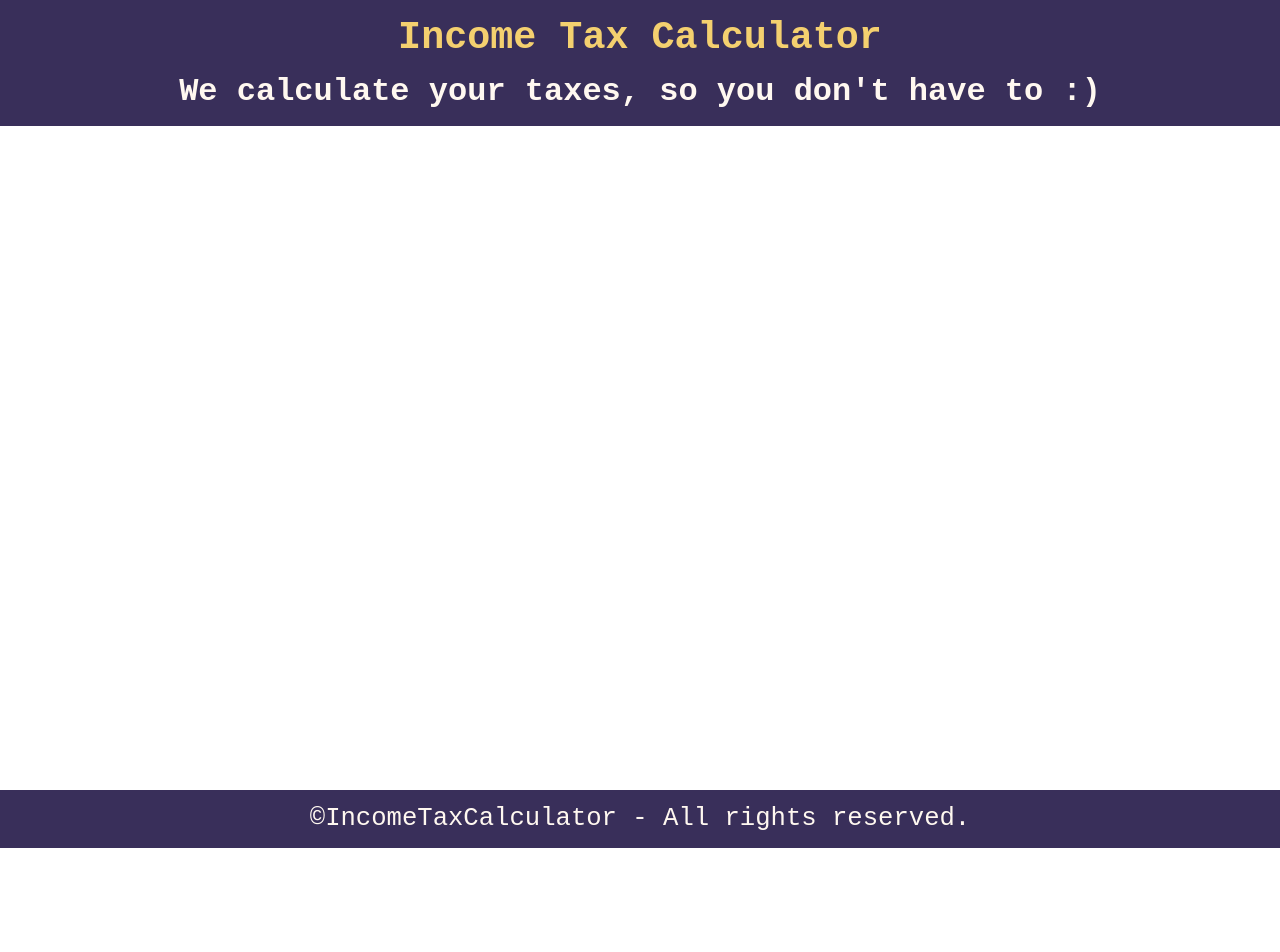
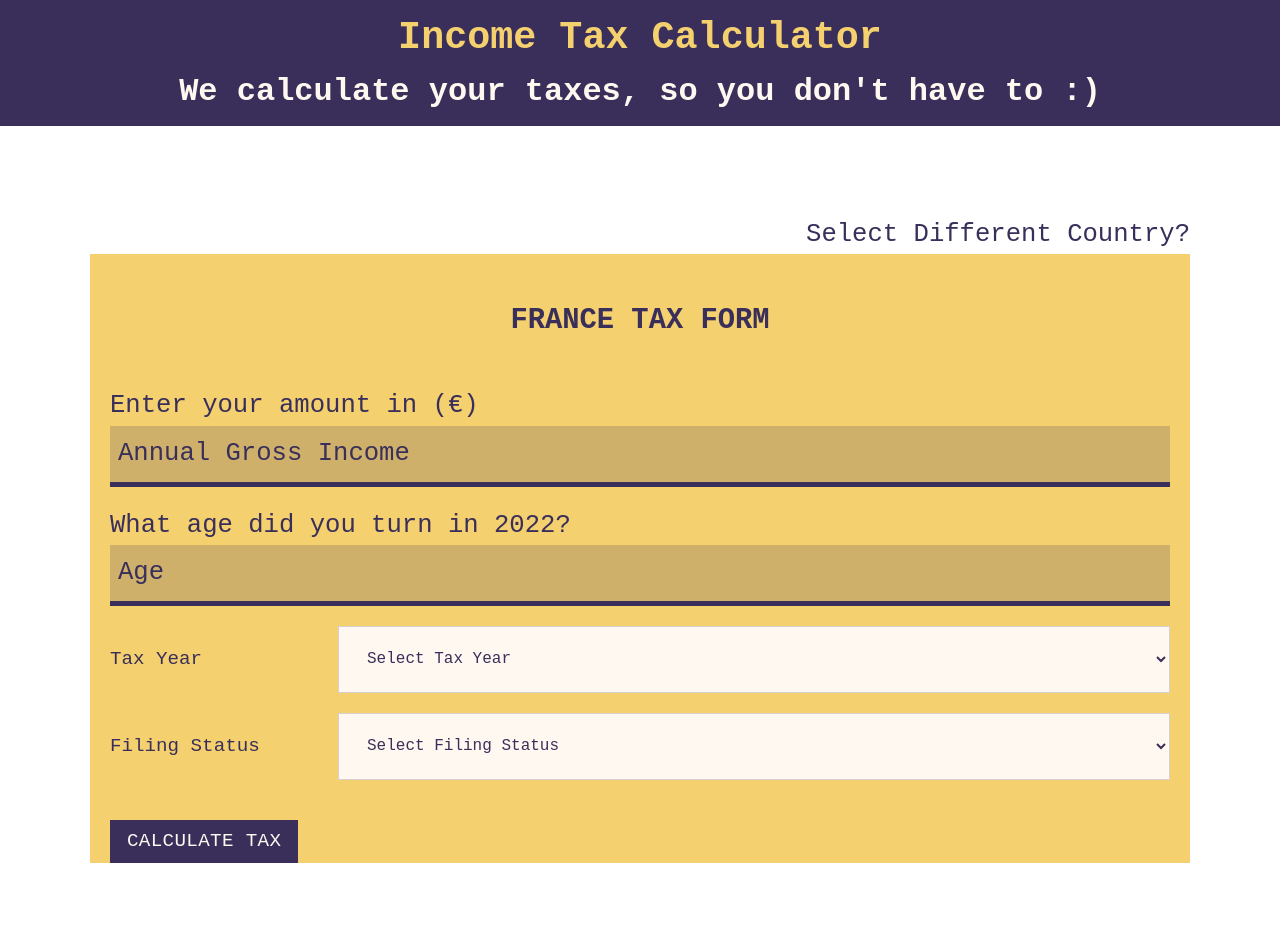
Before and after one commit to SadaqatDahani786/taxgoglobal, a React (Create React App) app: page /tax-calculator/france in a window 1280 px wide. Before the commit this address led to /404. Shown: the top 952 px of the page. Before the commit the page ends 848 px from the top, so only its background shows below. Built offline with nearby package versions, Linux system fonts and the light colour scheme.

Commit message:
now support countries France and Hong Kong for tax calculation

```diff
--- a/src/API/api.js
+++ b/src/API/api.js
@@ -5,8 +5,15 @@ const API_ENDPOINT = "http://localhost:5000/api/v1";
  ** CALCULATE TAX
  ** ====================================
  */
-export function calculateTax(country, income, taxYear, filingStatus, age) {
+export function calculateTax(
+  country,
+  income,
+  taxYear,
+  filingStatus,
+  noOfChilds,
+  age
+) {
   return {
-    url: `${API_ENDPOINT}/calculate-tax/${country}?income=${income}&tax-year=${taxYear}&filing-status=${filingStatus}&age=${age}`,
+    url: `${API_ENDPOINT}/calculate-tax/${country}?income=${income}&tax-year=${taxYear}&filing-status=${filingStatus}&number-of-childs=${noOfChilds}&age=${age}`,
   };
 }
--- a/src/Helpers/utils.js
+++ b/src/Helpers/utils.js
@@ -6,14 +6,41 @@ import flagNigeria from "../Assets/Images/flag-nigeria.jpg";
 import flagKenya from "../Assets/Images/flag-kenya.jpg";
 import flagSouthAfrica from "../Assets/Images/flag-south-africa.jpg";
 import flagSerbia from "../Assets/Images/flag-serbia.jpg";
+import flagFrance from "../Assets/Images/flag-france.jpg";
+import flagHongKong from "../Assets/Images/flag-hong-kong.jpg";
 
 export function getCountriesList() {
   const countries = [
+    {
+      country: "France",
+      path: "france",
+      flag: flagFrance,
+      years: ["2020/21"],
+      marrital_status: ["Single", "Married"],
+      currency: {
+        name: "EUR",
+        type: "euro",
+        symbol: "€",
+      },
+    },
+    {
+      country: "Hong Kong",
+      path: "hong-kong",
+      flag: flagHongKong,
+      years: ["2022/23"],
+      marrital_status: ["Single", "Married", "One Parent Family"],
+      currency: {
+        name: "HKD",
+        type: "dollar",
+        symbol: "HK$",
+      },
+    },
     {
       country: "Ireland",
       path: "ireland",
       flag: flagIreland,
       years: ["2022/23", "2021/22", "2020/21", "2019/20", "2018/19"],
+      marrital_status: ["Single", "Married - One Income", "One Parent Family"],
       currency: {
         name: "EUR",
         type: "euro",
--- a/src/Pages/TaxCalculator/index.js
+++ b/src/Pages/TaxCalculator/index.js
@@ -78,6 +78,7 @@ const TaxCalculator = () => {
   const [taxResults, setTaxResults] = useState([]);
   const [selectedTaxYear, setSelectedTaxYear] = useState("");
   const [selectedFilingStatus, setSelectedFilingStatus] = useState("");
+  const [selectedNoOfChilds, setSelectedNoOfChilds] = useState("");
   const [showAlertError, setShowAlertError] = useState(false);
   const [errorMessage, setErrorMessage] = useState("");
   const [countries] = useState(getCountriesList());
@@ -98,6 +99,7 @@ const TaxCalculator = () => {
   const refAge = useRef(null);
   const refTaxYear = useRef(null);
   const refFilingStatus = useRef(null);
+  const refNoOfChilds = useRef(null);
   const refResults = useRef(null);
 
   //Form Input
@@ -149,6 +151,7 @@ const TaxCalculator = () => {
       grossIncome.value,
       selectedTaxYear,
       selectedFilingStatus,
+      selectedNoOfChilds,
       age.value
     )
   );
@@ -170,9 +173,18 @@ const TaxCalculator = () => {
       return refTaxYear.current.focus();
     else if (
       (!selectedFilingStatus || selectedFilingStatus === "") &&
-      country.country === "Ireland"
+      (country.country === "Ireland" ||
+        country.country === "France" ||
+        country.country === "Hong Kong")
     )
       return refFilingStatus.current.focus();
+    else if (
+      (!selectedNoOfChilds || selectedNoOfChilds === "") &&
+      (country.country === "France" || country.country === "Hong Kong") &&
+      (selectedFilingStatus === "Married" ||
+        selectedFilingStatus === "One Parent Family")
+    )
+      return refNoOfChilds.current.focus();
 
     //All Ok
     fetchCalcTax(
@@ -363,7 +375,66 @@ const TaxCalculator = () => {
               value: taxInfo.currency + taxInfo.net_income,
             },
           ]);
+        } else if (country.country === "France") {
+          setTaxResults([
+            {
+              title: "Gross Income",
+              value: taxInfo.currency + taxInfo.gross_income,
+            },
+            {
+              title: "Income Tax",
+              value: taxInfo.currency + taxInfo.tax,
+            },
+            {
+              title: "Surcharge Tax",
+              value: taxInfo.currency + taxInfo.surcharges,
+            },
+            {
+              title: "Contribution sociale généralisée (CSG)",
+              value: taxInfo.currency + taxInfo.csg,
+            },
+            {
+              title: "Contribution au remboursement de la dette sociale (CRDS)",
+              value: taxInfo.currency + taxInfo.crds,
+            },
+            {
+              title: "Total Deduction",
+              value: taxInfo.currency + taxInfo.deduction,
+            },
+            {
+              title: "Net Income",
+              value: taxInfo.currency + taxInfo.net_income,
+            },
+          ]);
+        } else if (country.country === "Hong Kong") {
+          setTaxResults([
+            {
+              title: "Gross Income",
+              value: taxInfo.currency + taxInfo.gross_income,
+            },
+            {
+              title: "Taxable Income",
+              value: taxInfo.currency + taxInfo.taxable_income,
+            },
+            {
+              title: "Personal Allowance",
+              value: taxInfo.currency + taxInfo.personal_allowance,
+            },
+            {
+              title: "Child(ren) Allowance",
+              value: taxInfo.currency + taxInfo.children_allowance,
+            },
+            {
+              title: "Total Deduction",
+              value: taxInfo.currency + taxInfo.deduction,
+            },
+            {
+              title: "Net Income",
+              value: taxInfo.currency + taxInfo.net_income,
+            },
+          ]);
         }
+
         setErrorMessage("");
         setShowAlertError(false);
       },
@@ -452,19 +523,39 @@ const TaxCalculator = () => {
       </FormWrapper>
       <FormWrapper>
         <FormGroup>
-          {country.country === "Ireland" && (
+          {(country.country === "Ireland" ||
+            country.country === "France" ||
+            country.country === "Hong Kong") && (
             <Combobox
               ref={refFilingStatus}
               size="large"
               label={"Filing Status"}
               placeholder={"Select Filing Status"}
-              items={["Single", "Married - One Income", "One Parent Family"]}
-              onChange={(e) => setSelectedFilingStatus(e.target.value)}
+              items={country.marrital_status}
+              onChange={(e) => {
+                setSelectedFilingStatus(e.target.value);
+                e.target.value === "Single" && setSelectedNoOfChilds("");
+              }}
             />
           )}
         </FormGroup>
       </FormWrapper>
-
+      <FormWrapper>
+        <FormGroup>
+          {(country.country === "France" || country.country === "Hong Kong") &&
+            (selectedFilingStatus === "Married" ||
+              selectedFilingStatus === "One Parent Family") && (
+              <Combobox
+                ref={refNoOfChilds}
+                size="large"
+                label={"Childrens"}
+                placeholder={"Number of childrens"}
+                items={[0, 1, 2, 3, 4, 5, 6, 7, 8, 9]}
+                onChange={(e) => setSelectedNoOfChilds(e.target.value)}
+              />
+            )}
+        </FormGroup>
+      </FormWrapper>
       <FormWrapper>
         <Button
           loading={calcTaxLoading}
```
Also changed, not shown: src/Assets/Images/flag-france.jpg (added), src/Assets/Images/flag-hong-kong.jpg (added).
